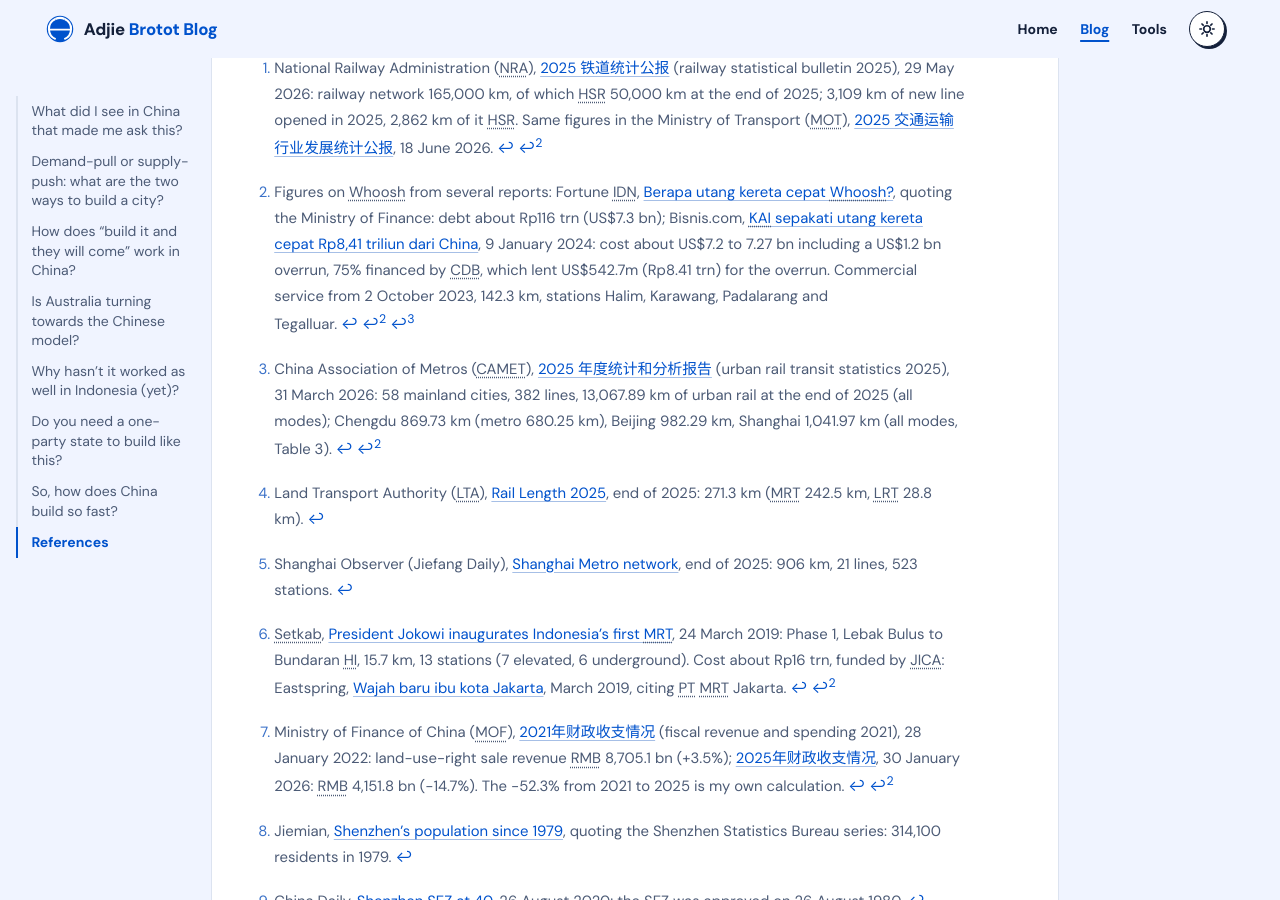
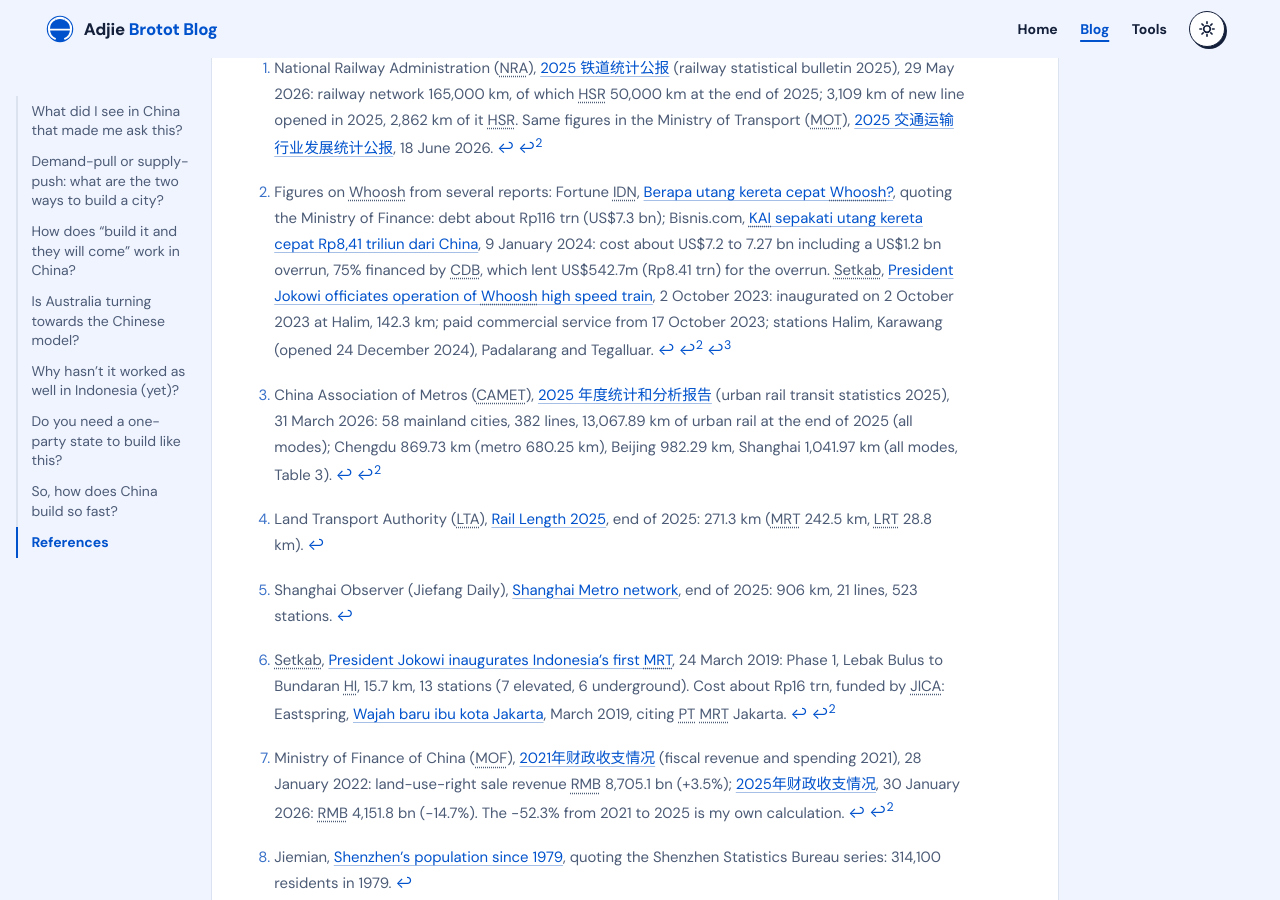
Before and after one commit to adjiebrotot/blog, a Jekyll site: the page built from en/_posts/2026-11-09-how-china-builds-so-fast.md, in a window 1280 px wide and 900 px high, scrolled down 16608 px. Built offline with Jekyll 4.4.1, drawn with Linux system fonts in a browser that asks for light colours; some of the changed text lies outside the part shown.

Commit message:
Correct the Whoosh opening date in the English post (inaugurated 2 Oct 2023)
Co-Authored-By: Claude Opus 5.5 <noreply@anthropic.com>
Claude-Session: https://claude.ai/code/session_01QpNtMj3FUtmZUJbatRg9uN

```diff
--- a/en/_posts/2026-11-09-how-china-builds-so-fast.md
+++ b/en/_posts/2026-11-09-how-china-builds-so-fast.md
@@ -185,7 +185,7 @@ Shanghai shows that distance alone was never the problem. The table below sets K
 
 Pudong airport is more than twice as far from the centre as Hongqiao, and it still took over most of Shanghai's international flights, because the rail was there.[^pvg]
 
-Whoosh has the same problem at its ends. The Jakarta-Bandung high-speed railway started commercial service on 2 October 2023, with stations at Halim, Karawang, Padalarang and Tegalluar.[^whoosh] Tegalluar, the station built for Bandung, is more than 10 km from central Bandung. Halim is in East Jakarta, not the centre. So most Bandung riders get off at Padalarang and take a 15-to-22-minute feeder train to Bandung station.[^tegalluar] In 2025 Whoosh carried 6.2 million passengers: 3.1 million at Halim, 2.2 million at Padalarang and only 750,000 at Tegalluar.[^whoosh-riders] The station built for Bandung is the least used.
+Whoosh has the same problem at its ends. The Jakarta-Bandung high-speed railway was inaugurated on 2 October 2023, with stations at Halim, Karawang, Padalarang and Tegalluar.[^whoosh] Tegalluar, the station built for Bandung, is more than 10 km from central Bandung. Halim is in East Jakarta, not the centre. So most Bandung riders get off at Padalarang and take a 15-to-22-minute feeder train to Bandung station.[^tegalluar] In 2025 Whoosh carried 6.2 million passengers: 3.1 million at Halim, 2.2 million at Padalarang and only 750,000 at Tegalluar.[^whoosh-riders] The station built for Bandung is the least used.
 
 **3. No land-value capture.** China pays for a line by selling the land the line made valuable. Whoosh carries its cost without that land. It cost about US$7.2 to 7.27 bn, including a US$1.2 bn overrun, 75% of it borrowed from the China Development Bank (<span markdown="0">CDB</span>), and the debt is about Rp116 trn (US$7.3 bn).[^whoosh] PSBI, the consortium that holds the Indonesian stake and is 58.53% owned by KAI, the state railway, lost Rp4.99 trn in 2025 and Rp5.13 trn in the first half of 2026 alone.[^whoosh-loss] The restructuring of that debt was still being finalised in August 2026, and its final terms are not public.[^danantara]
 
@@ -279,7 +279,7 @@ And an honest question back to you: which project in your city would you build f
 [^camet]: China Association of Metros (CAMET), [2025 年度统计和分析报告](https://infosharingp2-oss.camet.org.cn/resources/manual/2026/03/31/789660015317061.pdf) (urban rail transit statistics 2025), 31 March 2026: 58 mainland cities, 382 lines, 13,067.89 km of urban rail at the end of 2025 (all modes); Chengdu 869.73 km (metro 680.25 km), Beijing 982.29 km, Shanghai 1,041.97 km (all modes, Table 3).
 [^sh906]: Shanghai Observer (Jiefang Daily), [Shanghai Metro network](https://www.shobserver.cn/sgh/detail?id=4040602), end of 2025: 906 km, 21 lines, 523 stations.
 [^lta]: Land Transport Authority (LTA), [Rail Length 2025](https://www.lta.gov.sg/content/dam/ltagov/who_we_are/statistics_and_publications/statistics/pdf/Rail_Length_2025.pdf), end of 2025: 271.3 km (MRT 242.5 km, LRT 28.8 km).
-[^whoosh]: Figures on Whoosh from several reports: Fortune IDN, [Berapa utang kereta cepat Whoosh?](https://www.fortuneidn.com/news/berapa-utang-kereta-cepat-whoosh-d7w03-00-26sy1-441hjc/amp), quoting the Ministry of Finance: debt about Rp116 trn (US$7.3 bn); Bisnis.com, [KAI sepakati utang kereta cepat Rp8,41 triliun dari China](https://ekonomi.bisnis.com/read/20240109/98/1730819/kai-sepakati-utang-kereta-cepat-rp841-triliun-dari-china), 9 January 2024: cost about US$7.2 to 7.27 bn including a US$1.2 bn overrun, 75% financed by CDB, which lent US$542.7m (Rp8.41 trn) for the overrun. Commercial service from 2 October 2023, 142.3 km, stations Halim, Karawang, Padalarang and Tegalluar.
+[^whoosh]: Figures on Whoosh from several reports: Fortune IDN, [Berapa utang kereta cepat Whoosh?](https://www.fortuneidn.com/news/berapa-utang-kereta-cepat-whoosh-d7w03-00-26sy1-441hjc/amp), quoting the Ministry of Finance: debt about Rp116 trn (US$7.3 bn); Bisnis.com, [KAI sepakati utang kereta cepat Rp8,41 triliun dari China](https://ekonomi.bisnis.com/read/20240109/98/1730819/kai-sepakati-utang-kereta-cepat-rp841-triliun-dari-china), 9 January 2024: cost about US$7.2 to 7.27 bn including a US$1.2 bn overrun, 75% financed by CDB, which lent US$542.7m (Rp8.41 trn) for the overrun. Setkab, [President Jokowi officiates operation of Whoosh high speed train](https://setkab.go.id/en/president-jokowi-officiates-operation-of-whoosh-high-speed-train/), 2 October 2023: inaugurated on 2 October 2023 at Halim, 142.3 km; paid commercial service from 17 October 2023; stations Halim, Karawang (opened 24 December 2024), Padalarang and Tegalluar.
 [^mrt]: Setkab, [President Jokowi inaugurates Indonesia's first MRT](https://setkab.go.id/en/president-jokowi-inaugurates-indonesias-first-mrt/), 24 March 2019: Phase 1, Lebak Bulus to Bundaran HI, 15.7 km, 13 stations (7 elevated, 6 underground). Cost about Rp16 trn, funded by JICA: Eastspring, [Wajah baru ibu kota Jakarta](https://www.eastspring.com/docs/librariesprovider6/Our-Perspectives/spring-of-life/2019/spring-of-life---maret-2019---wajah-baru-ibukota-jakarta.pdf), March 2019, citing PT MRT Jakarta.
 [^land]: Ministry of Finance of China (MOF), [2021年财政收支情况](http://gks.mof.gov.cn/tongjishuju/202201/t20220128_3785692.htm) (fiscal revenue and spending 2021), 28 January 2022: land-use-right sale revenue RMB 8,705.1 bn (+3.5%); [2025年财政收支情况](https://m.mof.gov.cn/czxw/202601/t20260130_3982923.htm), 30 January 2026: RMB 4,151.8 bn (−14.7%). The −52.3% from 2021 to 2025 is my own calculation.
 [^sz1979]: Jiemian, [Shenzhen's population since 1979](https://www.jiemian.com/article/9372282.html), quoting the Shenzhen Statistics Bureau series: 314,100 residents in 1979.
```
